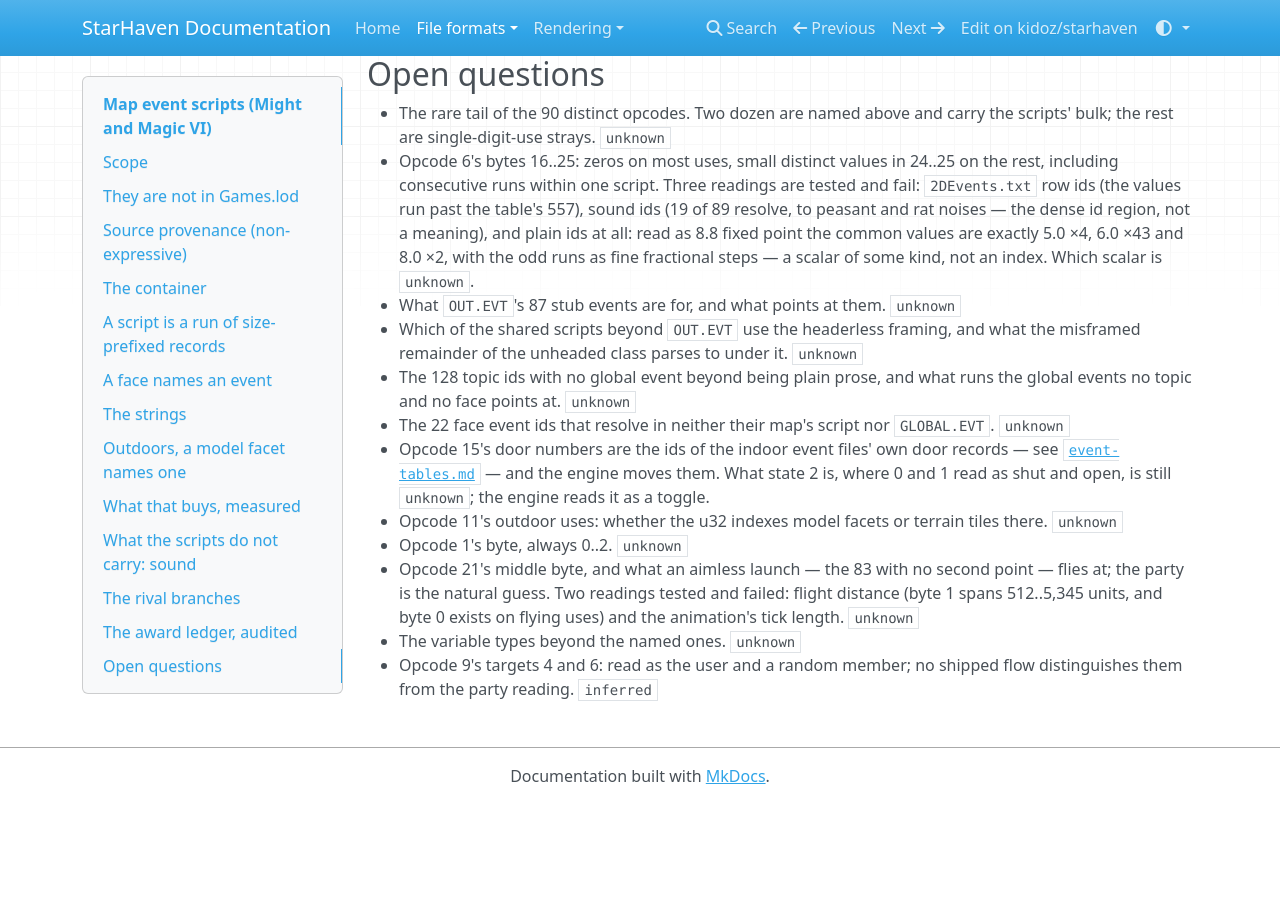
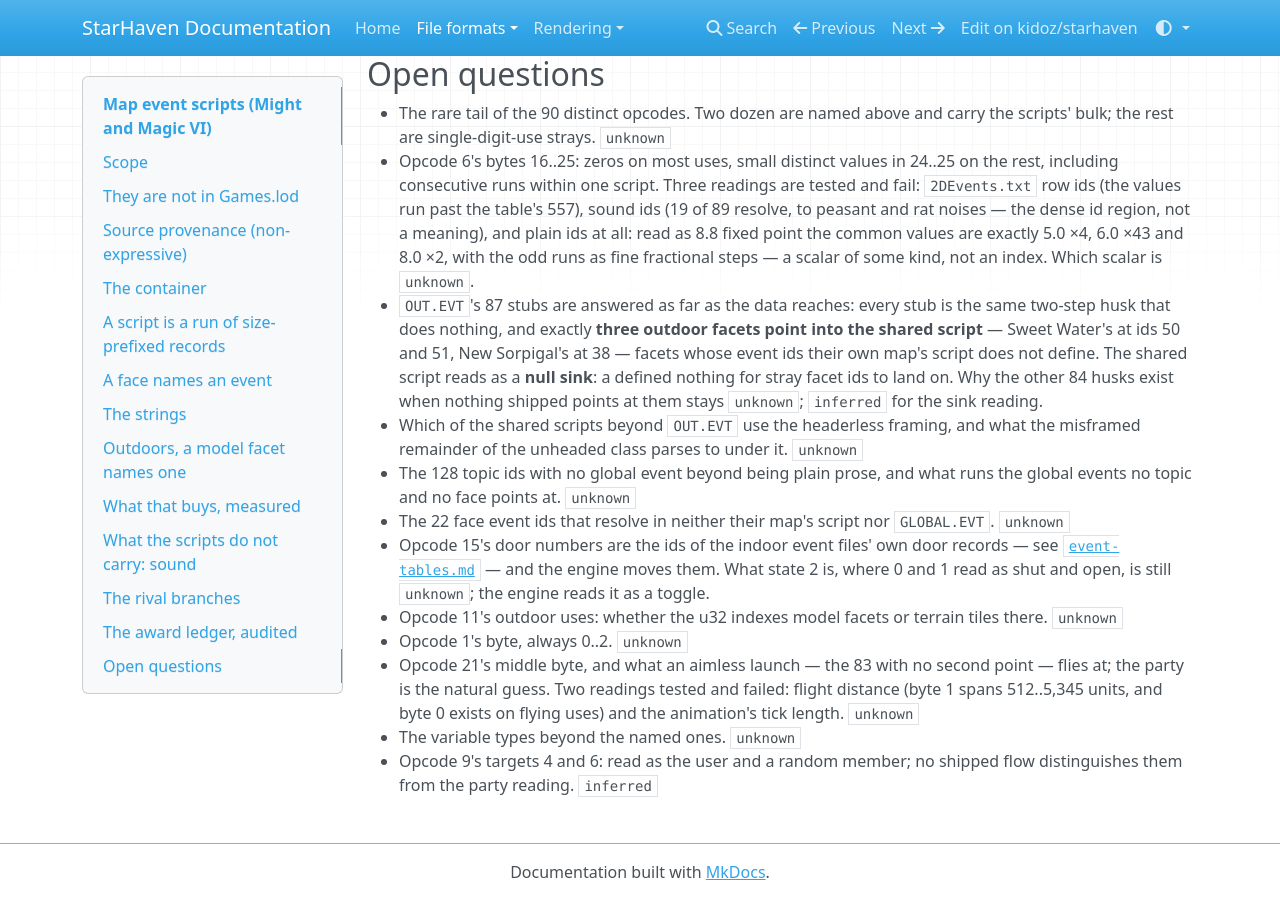
Before and after one commit to kidoz/starhaven, an MkDocs documentation site: the page built from docs/formats/map-events.md, in a window 1280 px wide and 900 px high, scrolled down 12647 px. Built offline with MkDocs 1.6.1, drawn with Linux system fonts in a browser that asks for light colours; nearby versions of some CDN libraries; before the commit the page ends 13451 px from its top, so only the background shows below that.

Commit message:
Name the empty rooms where lost doorbells ring

```diff
--- a/docs/formats/map-events.md
+++ b/docs/formats/map-events.md
@@ -665,7 +665,14 @@ join the Quest column as rows the shipped game cannot reach. `observed`
   fixed point the common values are exactly 5.0 ×4, 6.0 ×43 and 8.0 ×2,
   with the odd runs as fine fractional steps — a scalar of some kind, not
   an index. Which scalar is `unknown`.
-- What `OUT.EVT`'s 87 stub events are for, and what points at them. `unknown`
+- `OUT.EVT`'s 87 stubs are answered as far as the data reaches: every
+  stub is the same two-step husk that does nothing, and exactly **three
+  outdoor facets point into the shared script** — Sweet Water's at ids
+  50 and 51, New Sorpigal's at 38 — facets whose event ids their own
+  map's script does not define. The shared script reads as a **null
+  sink**: a defined nothing for stray facet ids to land on. Why the
+  other 84 husks exist when nothing shipped points at them stays
+  `unknown`; `inferred` for the sink reading.
 - Which of the shared scripts beyond `OUT.EVT` use the headerless framing,
   and what the misframed remainder of the unheaded class parses to under it.
   `unknown`
```
Also changed, not shown: README.md (+5 -0 lines).
